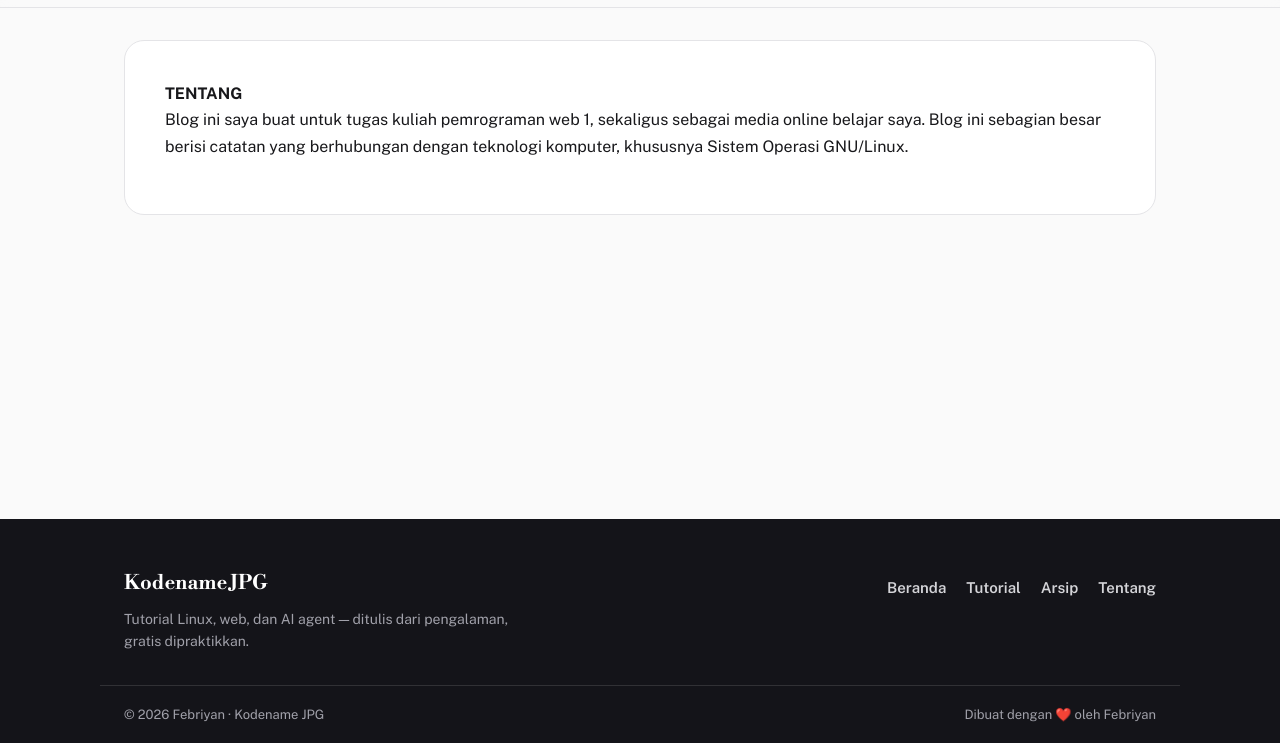
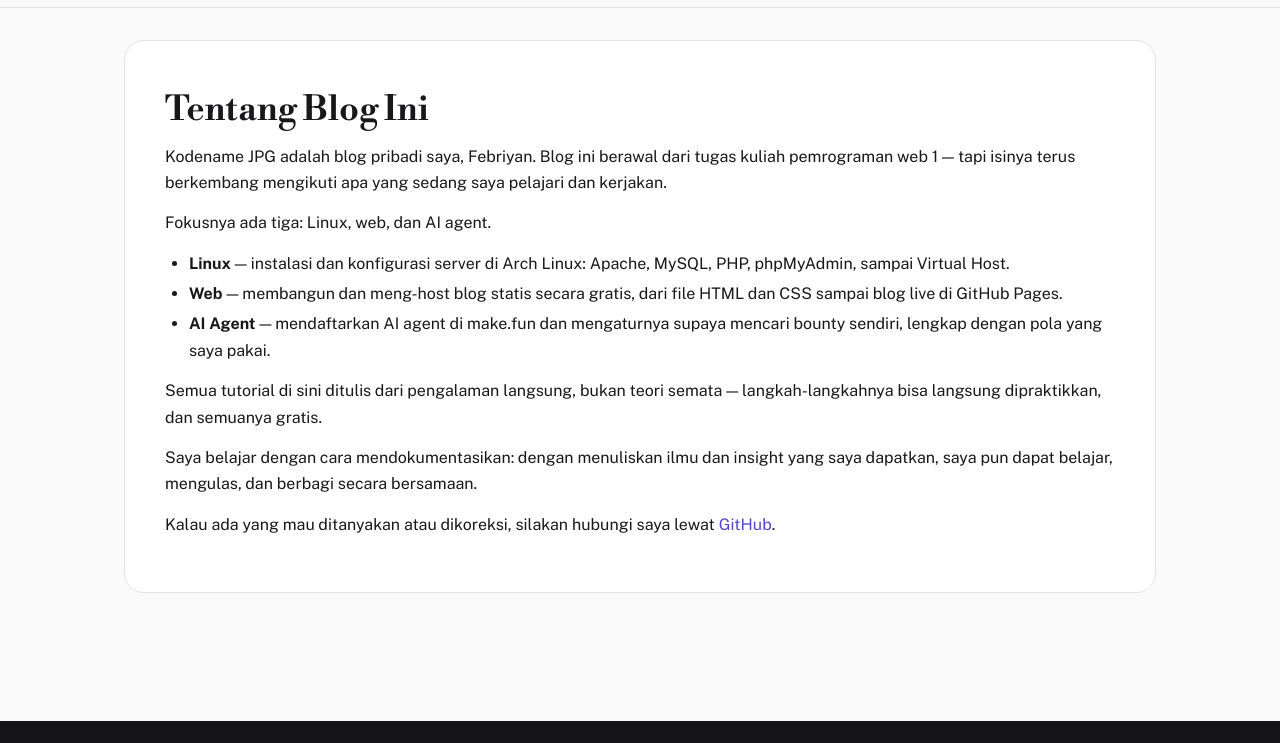
Before and after one commit to Kodename-jpg/Kodename-jpg.github.io, a plain HTML site: page tentang.html in a window 1280 px wide. Shown: the part 57-800 px from the top of the page. Drawn offline with nearby package versions, Linux system fonts and the light colour scheme.

Commit message:
Tentang: tulis ulang sesuai topik blog (Linux, web, AI agent)

```diff
--- a/tentang.html
+++ b/tentang.html
@@ -4,9 +4,9 @@
     <meta charset="UTF-8">
     <meta name="viewport" content="width=device-width, initial-scale=1">
     <title>Tentang — Kodename JPG</title>
-    <meta name="description" content="Tentang blog Kodename JPG dan Febriyan.">
+    <meta name="description" content="Tentang blog Kodename JPG: tutorial Linux, web, dan AI agent yang ditulis dari pengalaman.">
     <meta property="og:title" content="Tentang — Kodename JPG">
-    <meta property="og:description" content="Tentang blog Kodename JPG dan Febriyan.">
+    <meta property="og:description" content="Tentang blog Kodename JPG: tutorial Linux, web, dan AI agent yang ditulis dari pengalaman.">
     <meta property="og:type" content="website">
     <link rel="preconnect" href="https://fonts.googleapis.com">
     <link rel="preconnect" href="https://fonts.gstatic.com" crossorigin>
@@ -49,9 +49,17 @@
 
 <main class="page">
     <div class="content-box">
-        <div class="cc"><b>TENTANG</b>
-            <p>Blog ini saya buat untuk tugas kuliah pemrograman web 1, sekaligus sebagai media online belajar saya. Blog ini sebagian besar berisi catatan yang berhubungan dengan teknologi komputer, khususnya Sistem Operasi GNU/Linux.
-        </div>
+        <h2>Tentang Blog Ini</h2>
+        <p>Kodename JPG adalah blog pribadi saya, Febriyan. Blog ini berawal dari tugas kuliah pemrograman web 1 — tapi isinya terus berkembang mengikuti apa yang sedang saya pelajari dan kerjakan.</p>
+        <p>Fokusnya ada tiga: Linux, web, dan AI agent.</p>
+        <ul>
+            <li><b>Linux</b> — instalasi dan konfigurasi server di Arch Linux: Apache, MySQL, PHP, phpMyAdmin, sampai Virtual Host.</li>
+            <li><b>Web</b> — membangun dan meng-host blog statis secara gratis, dari file HTML dan CSS sampai blog live di GitHub Pages.</li>
+            <li><b>AI Agent</b> — mendaftarkan AI agent di make.fun dan mengaturnya supaya mencari bounty sendiri, lengkap dengan pola yang saya pakai.</li>
+        </ul>
+        <p>Semua tutorial di sini ditulis dari pengalaman langsung, bukan teori semata — langkah-langkahnya bisa langsung dipraktikkan, dan semuanya gratis.</p>
+        <p>Saya belajar dengan cara mendokumentasikan: dengan menuliskan ilmu dan insight yang saya dapatkan, saya pun dapat belajar, mengulas, dan berbagi secara bersamaan.</p>
+        <p>Kalau ada yang mau ditanyakan atau dikoreksi, silakan hubungi saya lewat <a href="https://github.com/Kodename-jpg">GitHub</a>.</p>
     </div>
 </main>
 
```
Also changed, not shown: index.html (+1 -1 lines).
